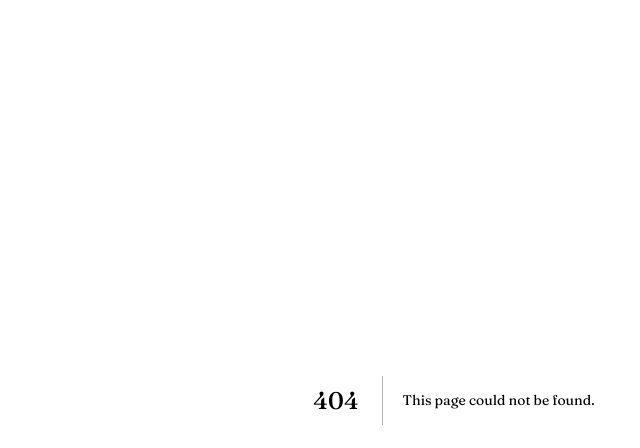
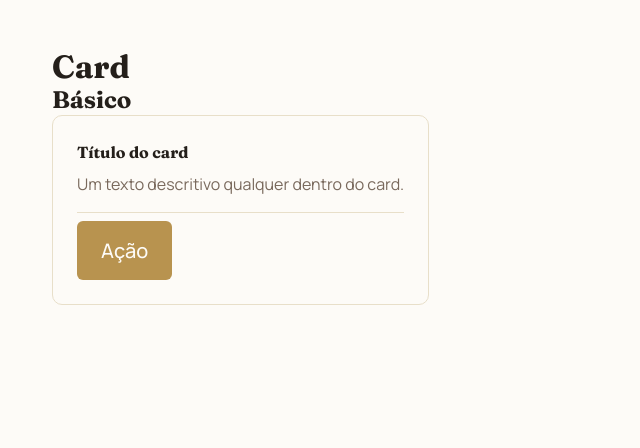
Before and after one commit to joaovxsantos/design-system-mars, a Next.js app: page /components/card in a window 1280 px wide. Before the commit this address had no page. Shown: the top 448 px of the page, without its empty margins (186-826 px from the left). Built offline with nearby package versions, Linux system fonts and the light colour scheme.

Commit message:
feat: card component

```diff
--- /dev/null
+++ b/src/app/components/card/page.tsx
@@ -0,0 +1,24 @@
+import { Card, CardHeader, CardBody, CardFooter } from '@/src/components/ui/Card/Card';
+import { Button } from '../../../components/ui/Button/Button';
+import styles from '../button/button-docs.module.scss';
+
+export default function CardDocsPage() {
+    return (
+        <main className={styles.page}>
+            <h1>Card</h1>
+
+            <section>
+                <h2>Básico</h2>
+                <div className={styles.row}>
+                    <Card>
+                        <CardHeader>Título do card</CardHeader>
+                        <CardBody>Um texto descritivo qualquer dentro do card.</CardBody>
+                        <CardFooter>
+                            <Button size="lg">Ação</Button>
+                        </CardFooter>
+                    </Card>
+                </div>
+            </section>
+        </main>
+    );
+}
--- /dev/null
+++ b/src/components/ui/Card/Card.module.scss
@@ -0,0 +1,35 @@
+.card {
+    background-color: var(--color-paper-50);
+    border: 1px solid var(--color-border);
+    border-radius: 10px;
+    transition: box-shadow 0.15s ease, border-color 0.15s ease;
+}
+
+.sm {
+    padding: var(--space-2);
+}
+
+.md {
+    padding: var(--space-4);
+}
+
+.lg {
+    padding: var(--space-5);
+}
+
+// adicionar no Card.module.scss
+.cardHeader {
+    margin-bottom: var(--space-2);
+    font-family: var(--font-display);
+    font-weight: var(--font-weight-bold);
+}
+
+.cardBody {
+    color: var(--color-text-secondary);
+}
+
+.cardFooter {
+    margin-top: var(--space-3);
+    padding-top: var(--space-2);
+    border-top: 1px solid var(--color-border);
+}
--- /dev/null
+++ b/src/components/ui/Card/Card.tsx
@@ -0,0 +1,39 @@
+import { HTMLAttributes, ReactNode } from 'react';
+import styles from './Card.module.scss';
+
+
+
+interface CardProps extends HTMLAttributes<HTMLDivElement> {
+    children: ReactNode;
+    padding?: 'sm' | 'md' | 'lg';
+}
+
+
+export function Card(
+    {
+        children,
+        padding = 'md',
+        className,
+        ...props
+    }: CardProps) {
+
+    return (
+        <div
+            className={`${styles.card} ${styles[padding]} ${className ?? ''}`}
+            {...props}
+        >
+            {children}
+        </div>
+    )
+}
+export function CardHeader({ children }: { children: ReactNode }) {
+    return <div className={styles.cardHeader}>{children}</div>;
+}
+
+export function CardBody({ children }: { children: ReactNode }) {
+    return <div className={styles.cardBody}>{children}</div>;
+}
+
+export function CardFooter({ children }: { children: ReactNode }) {
+    return <div className={styles.cardFooter}>{children}</div>;
+}
```
